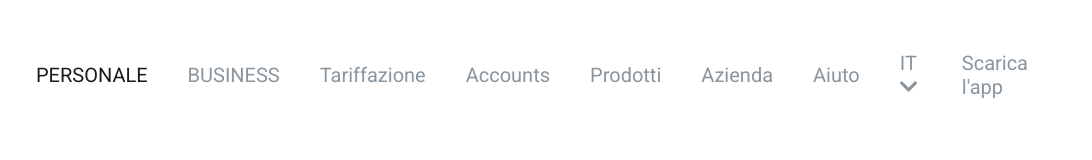
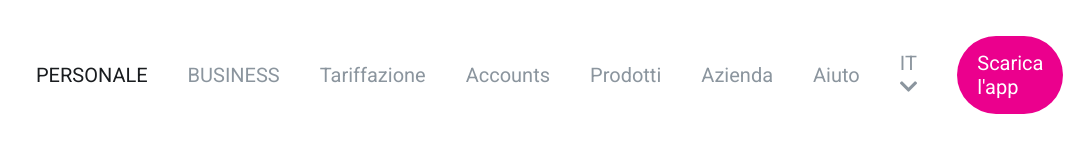
Before and after one commit to alessandrodigiacomantonio/js-html-css-revolut, a plain HTML site: page index.html in a window 1280 px wide. Shown: the full height of the page, 188-1280 px from the left. Drawn offline with nearby package versions, Linux system fonts and the light colour scheme.

Commit message:
Aggiunto stile a #scarica-app

```diff
--- a/css/style.css
+++ b/css/style.css
@@ -51,6 +51,17 @@ html {
 .header__nav .items {
   position: relative;
 }
+.header__nav .items#scarica-app {
+  background-color: rgb(235, 0, 141);
+  border-radius: 50px;
+  padding: 15px 20px;
+}
+.header__nav .items#scarica-app:hover {
+  filter: brightness(0.9);
+}
+.header__nav .items#scarica-app .link {
+  color: #fff;
+}
 .header__nav .items__title {
   padding-top: 15px;
   padding-bottom: 15px;
```
